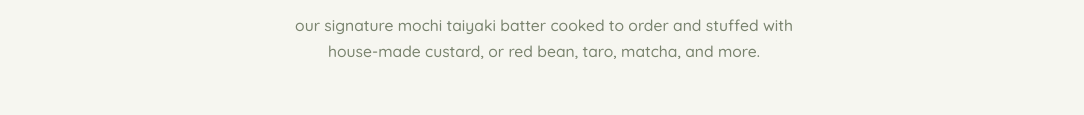
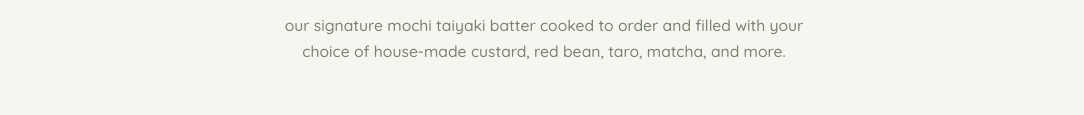
Before and after one commit to bluebuury/soft, a plain HTML site: page index.html in a window 1280 px wide. Shown: the part 1373-1488 px from the top of the page, without its empty margins (96-1180 px from the left). Drawn offline with Linux system fonts and the light colour scheme.

Commit message:
Reword the taiyaki filling line
Co-Authored-By: Claude Opus 5.5 <noreply@anthropic.com>
Claude-Session: https://claude.ai/code/session_0176eSvsQZMxPn3AdoVtH2u3

```diff
--- a/index.html
+++ b/index.html
@@ -524,7 +524,7 @@ footer .fine{color:#9aa58c; font-size:.78rem; font-weight:600; letter-spacing:.0
     </div>
     <p class="eyebrow"><img src="img/smile.svg" alt="">fresh off the iron</p>
     <h2>crispy outside. chewy inside. filled to the tail.</h2>
-    <p class="sub center">our signature mochi taiyaki batter cooked to order and stuffed with house-made custard, or red bean, taro, matcha, and more.</p>
+    <p class="sub center">our signature mochi taiyaki batter cooked to order and filled with your choice of house-made custard, red bean, taro, matcha, and more.</p>
   </div>
 </section>
 
```
